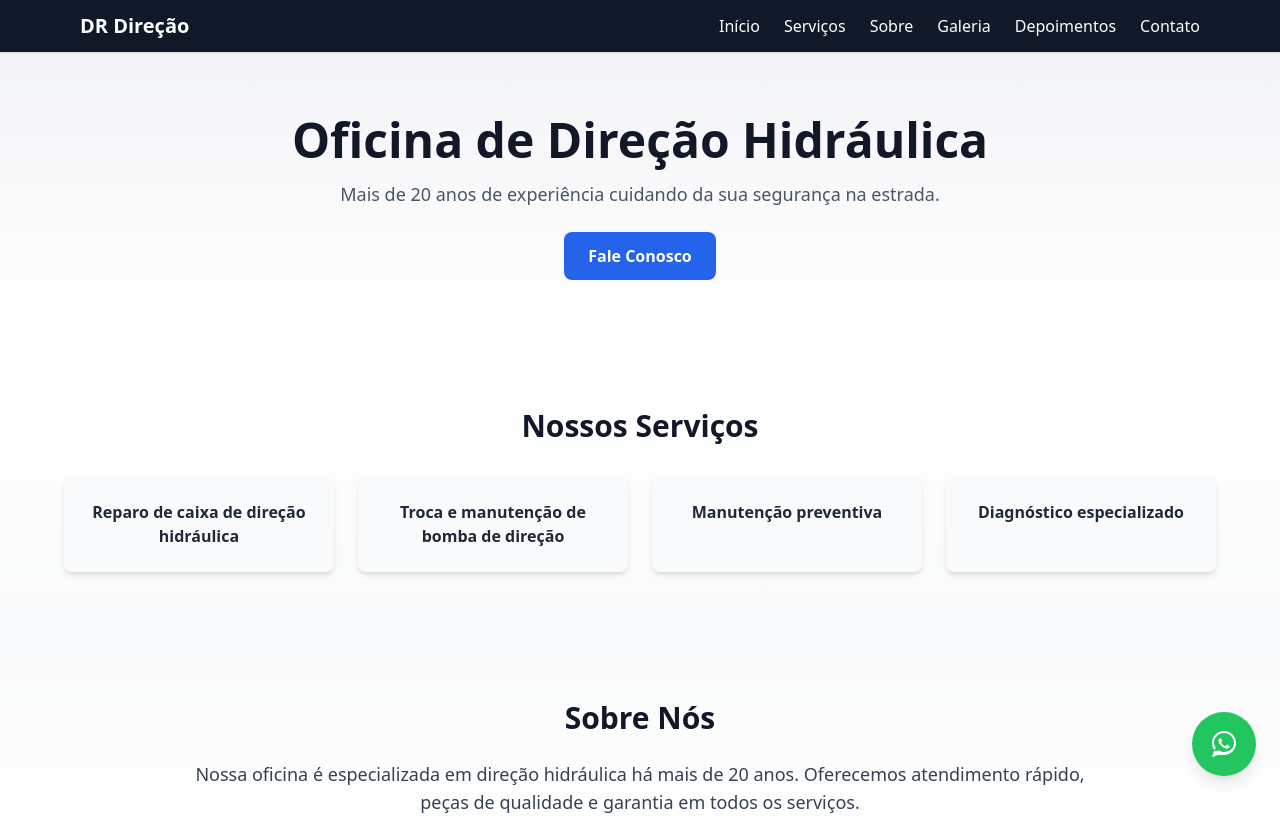
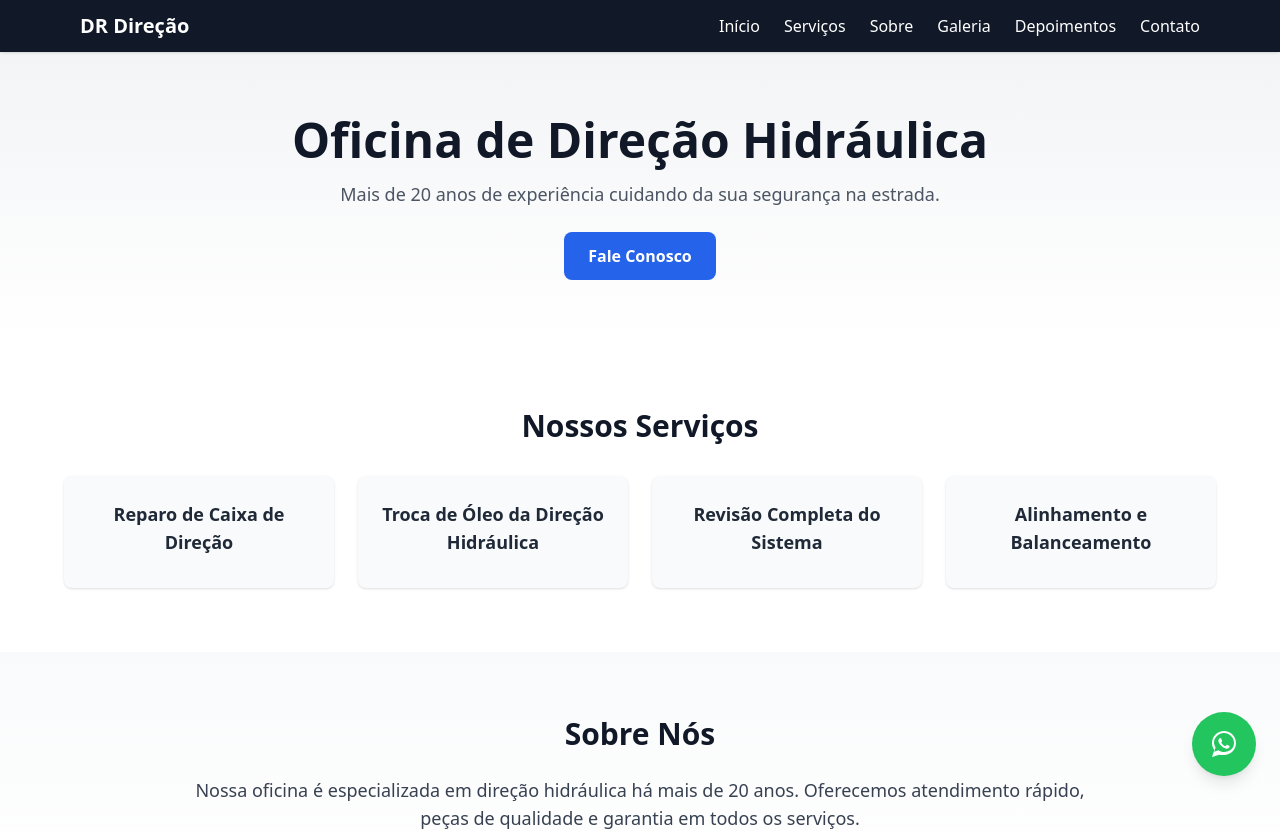
Before and after one commit to guhscf/drdirecao-homol, a React (Create React App) app: page / in a window 1280 px wide. Shown: the top 831 px of the page. Built offline with nearby package versions, Linux system fonts and the light colour scheme; no server answers.

Commit message:
Ajustes em serviços, com descrição. Ajustes nas avaliações

```diff
--- a/src/components/Depoimentos.jsx
+++ b/src/components/Depoimentos.jsx
@@ -8,7 +8,10 @@ import "swiper/css/pagination";
 export default function Depoimentos() {
   const [reviews, setReviews] = useState([]);
   const [loading, setLoading] = useState(true);
-  const [selectedReview, setSelectedReview] = useState(null);
+
+  // Link fixo para todas as avaliações no Google Maps
+  const googleReviewsUrl =
+    "https://www.google.com/maps/place/?q=place_id:ChIJ763r2Qbx3JQRcsR_vqJLWYk";
 
   useEffect(() => {
     async function fetchReviews() {
@@ -35,12 +38,13 @@ export default function Depoimentos() {
       className="py-16 bg-gradient-to-b from-gray-50 to-white px-4"
     >
       <h2 className="text-2xl md:text-3xl font-bold mb-8 text-center text-gray-900">
-        Avaliações no Google ⭐
+        Avaliações no Google
       </h2>
 
       {loading ? (
         <p className="text-gray-600 text-center">Carregando avaliações...</p>
       ) : reviews.length > 0 ? (
+        <>
           <Swiper
             modules={[Navigation, Pagination, Autoplay]}
             spaceBetween={20}
@@ -53,60 +57,67 @@ export default function Depoimentos() {
             pagination={{ clickable: true }}
             navigation
             autoplay={{ delay: 5000 }}
-          className="max-w-6xl mx-auto pb-16" // 👈 espaço extra para as bolinhas
+            className="max-w-6xl mx-auto pb-16"
           >
             {reviews.map((r, i) => (
               <SwiperSlide key={i}>
-              <blockquote className="bg-gray-50 shadow p-4 rounded-lg text-center text-sm h-56 flex flex-col justify-between">
-                <p className="italic text-gray-700 line-clamp-3">
+                <div className="bg-white border rounded-lg shadow p-4 h-60 flex flex-col justify-between">
+                  {/* Cabeçalho: avatar genérico, nome, estrelas */}
+                  <div className="flex items-center gap-3">
+                    <img
+                      src="https://www.svgrepo.com/show/452030/avatar-default.svg"
+                      alt="Avatar"
+                      className="w-10 h-10 rounded-full border"
+                    />
+                    <div className="text-left">
+                      <p className="font-semibold text-gray-900">
+                        {r.author_name}
+                      </p>
+                      <div className="flex text-yellow-400 text-sm">
+                        {"★".repeat(r.rating)}
+                        {"☆".repeat(5 - r.rating)}
+                      </div>
+                    </div>
+                  </div>
+
+                  {/* Texto da avaliação */}
+                  <p className="text-gray-700 text-sm mt-3 line-clamp-3">
                     "{r.text}"
                   </p>
-                <button
-                  onClick={() => setSelectedReview(r)}
-                  className="text-blue-600 text-xs mt-2 hover:underline"
-                >
-                  Ver mais
-                </button>
-                <cite className="block mt-2 font-semibold text-gray-900 text-xs">
-                  ⭐ {r.rating} – {r.author_name}
-                </cite>
-              </blockquote>
+
+                  {/* Rodapé com data */}
+                  <div className="flex justify-between items-center text-xs text-gray-500 mt-3">
+                    <span>
+                      {new Date(r.time * 1000).toLocaleDateString("pt-BR")}
+                    </span>
+                    <img
+                      src="https://www.svgrepo.com/show/475656/google-color.svg"
+                      alt="Google"
+                      className="w-4 h-4"
+                    />
+                  </div>
+                </div>
               </SwiperSlide>
             ))}
           </Swiper>
+
+          {/* Botão geral para todas as reviews */}
+          <div className="text-center mt-6">
+            <a
+              href={googleReviewsUrl}
+              target="_blank"
+              rel="noopener noreferrer"
+              className="px-4 py-2 text-sm bg-green-600 text-white rounded hover:bg-green-700"
+            >
+              Ver todas as avaliações no Google
+            </a>
+          </div>
+        </>
       ) : (
         <p className="text-gray-600 text-center">
           Nenhuma avaliação encontrada.
         </p>
       )}
-
-      {/* Modal para ver avaliação completa */}
-      {selectedReview && (
-        <div className="fixed inset-0 bg-black bg-opacity-60 flex items-center justify-center z-50">
-          <div className="bg-white p-6 rounded-lg max-w-lg mx-4 text-center shadow-lg">
-            <h3 className="font-bold text-lg mb-2">
-              ⭐ {selectedReview.rating} – {selectedReview.author_name}
-            </h3>
-            <p className="text-gray-700 mb-4">{selectedReview.text}</p>
-            <button
-              onClick={() => setSelectedReview(null)}
-              className="bg-blue-600 text-white px-4 py-2 rounded hover:bg-blue-700"
-            >
-              Fechar
-            </button>
-          </div>
-        </div>
-      )}
-
-      {/* CSS inline para ajustar as bolinhas */}
-      <style>
-        {`
-          .swiper-pagination {
-            position: relative !important;
-            margin-top: 1rem !important;
-          }
-        `}
-      </style>
     </section>
   );
 }
--- a/src/components/Servicos.jsx
+++ b/src/components/Servicos.jsx
@@ -1,18 +1,59 @@
+import { useState } from "react";
+
+const servicos = [
+  {
+    titulo: "Reparo de Caixa de Direção",
+    descricao:
+      "Corrige vazamentos, folgas e ruídos na caixa de direção, garantindo segurança e dirigibilidade.",
+  },
+  {
+    titulo: "Troca de Óleo da Direção Hidráulica",
+    descricao:
+      "Substituição do fluido da direção hidráulica para melhorar o desempenho e prolongar a vida útil do sistema.",
+  },
+  {
+    titulo: "Revisão Completa do Sistema",
+    descricao:
+      "Inspeção detalhada dos componentes da direção hidráulica para identificar falhas e prevenir problemas futuros.",
+  },
+  {
+    titulo: "Alinhamento e Balanceamento",
+    descricao:
+      "Ajustes no alinhamento e balanceamento para maior estabilidade, conforto e menor desgaste dos pneus.",
+  },
+];
+
 export default function Servicos() {
-  const servicos = [
-    "Reparo de caixa de direção hidráulica",
-    "Troca e manutenção de bomba de direção",
-    "Manutenção preventiva",
-    "Diagnóstico especializado"
-  ];
+  const [aberto, setAberto] = useState(null);
+
+  const toggleDescricao = (index) => {
+    setAberto(aberto === index ? null : index);
+  };
 
   return (
-    <section id="servicos" className="py-16 bg-gradient-to-b from-white to-gray-50 text-center px-4">
-      <h2 className="text-2xl md:text-3xl font-bold mb-8 text-gray-900">Nossos Serviços</h2>
-      <div className="grid gap-6 sm:grid-cols-2 lg:grid-cols-4 max-w-6xl mx-auto">
+    <section id="servicos" className="py-16 bg-white px-4">
+      <h2 className="text-2xl md:text-3xl font-bold mb-8 text-center text-gray-900">
+        Nossos Serviços
+      </h2>
+
+      <div className="grid gap-6 sm:grid-cols-2 md:grid-cols-4 max-w-6xl mx-auto">
         {servicos.map((s, i) => (
-          <div key={i} className="bg-gray-50 shadow-md p-6 rounded-lg hover:shadow-lg transition">
-            <h3 className="font-semibold text-gray-800 text-sm md:text-base">{s}</h3>
+          <div
+            key={i}
+            onClick={() => toggleDescricao(i)}
+            className="cursor-pointer bg-gray-50 shadow hover:shadow-lg transition rounded-lg p-6 text-center"
+          >
+            <h3 className="text-lg font-semibold text-gray-800 mb-2">
+              {s.titulo}
+            </h3>
+
+            <div
+              className={`overflow-hidden transition-all duration-300 ${
+                aberto === i ? "max-h-40 opacity-100 mt-2" : "max-h-0 opacity-0"
+              }`}
+            >
+              <p className="text-sm text-gray-600">{s.descricao}</p>
+            </div>
           </div>
         ))}
       </div>
```
Lines whose indentation alone changed are shown as unchanged.
